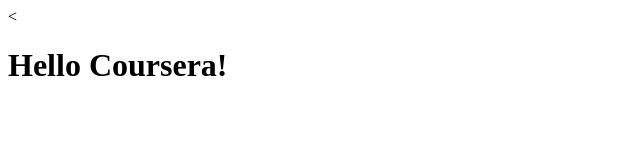
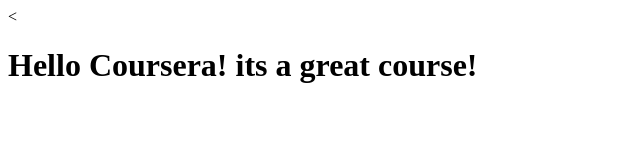
Before and after one commit to AlexanderAvilez/front-end-coursera-jh, a plain HTML site: page site/index.html in a window 1280 px wide. Shown: the whole page, without its empty margins (0-640 px from the left). Drawn offline with Linux system fonts and the light colour scheme.

Commit message:
Small addition to our page content

```diff
--- a/site/index.html
+++ b/site/index.html
@@ -5,6 +5,6 @@
     <title>Hello Coursera</title>
   </head>
   <body>
-    <<h1>Hello Coursera!</h1>
+    <<h1>Hello Coursera! its a great course!</h1>
   </body>
 </html>
```
